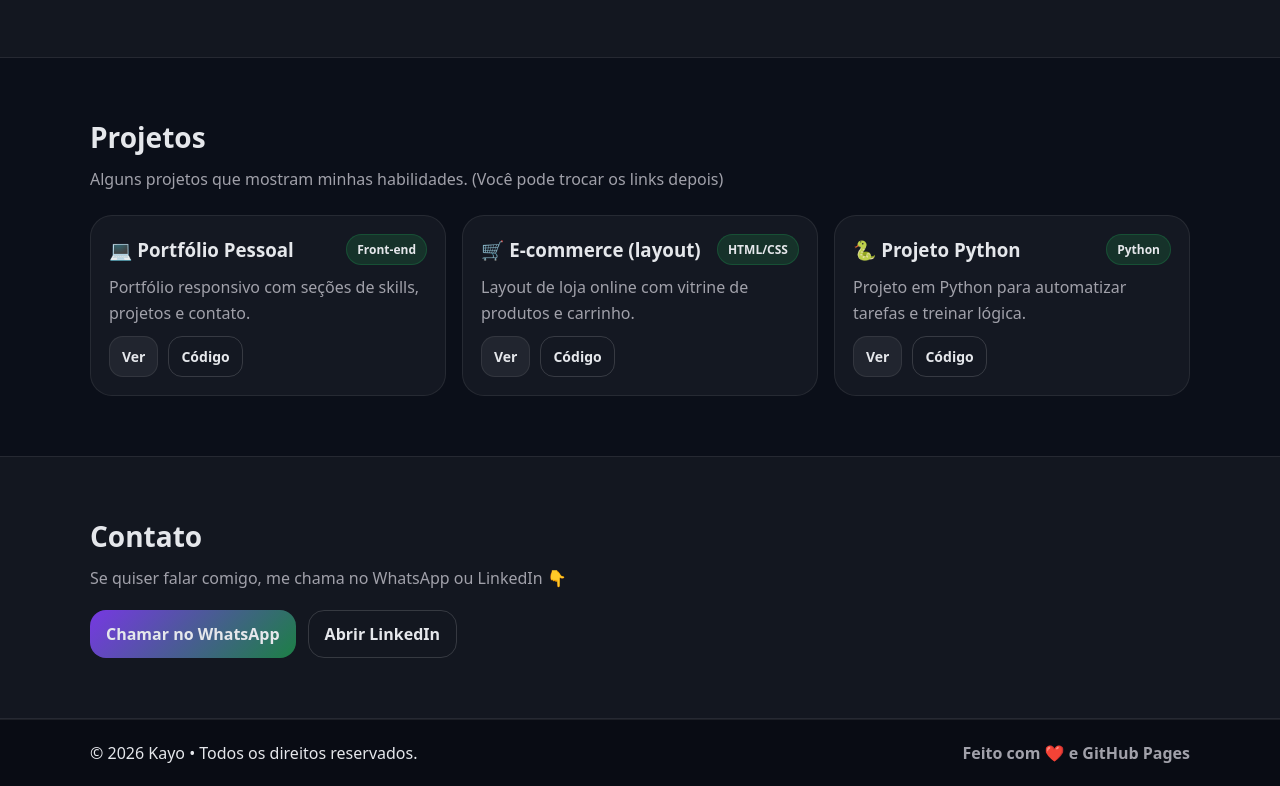
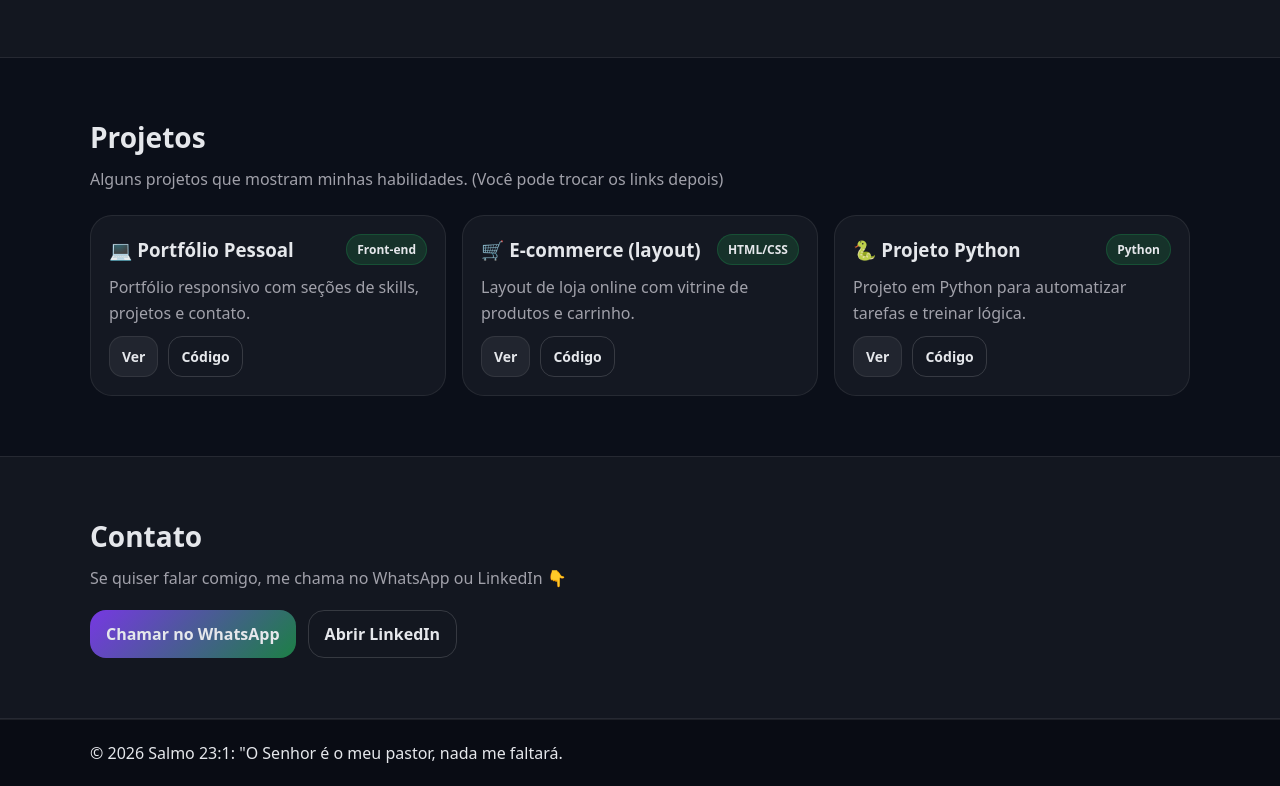
Before and after one commit to kayo2302/kayo2302.github.io, a plain HTML site: page index.html in a window 1280 px wide. Shown: the part 1160-1946 px from the top of the page. Drawn offline with Linux system fonts and the light colour scheme.

Commit message:
Update index.html

```diff
--- a/index.html
+++ b/index.html
@@ -195,8 +195,8 @@
   <!-- FOOTER -->
   <footer class="footer">
     <div class="container footer-grid">
-      <p>© <span id="year"></span> Kayo • Todos os direitos reservados.</p>
-      <p class="mini">Feito com ❤️ e GitHub Pages</p>
+      <p>© <span id="year"></span> Salmo 23:1: "O Senhor é o meu pastor, nada me faltará.</p>
+      <p class="mini"></p>
     </div>
   </footer>
 
```
